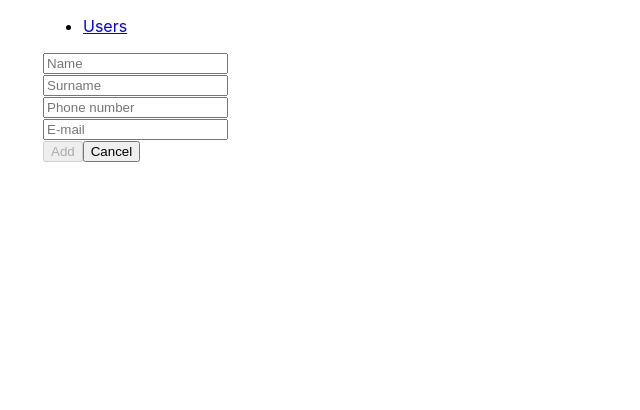
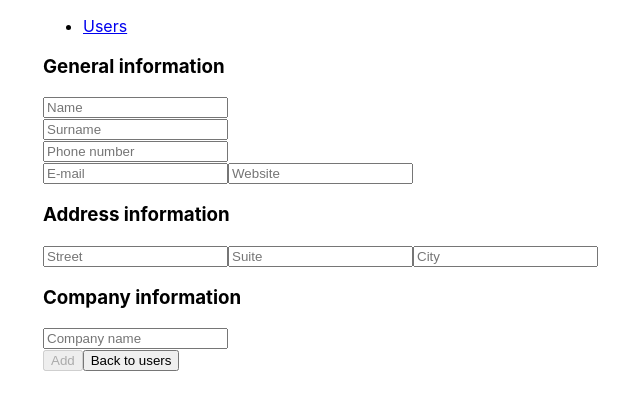
Before and after one commit to DoktorMc/users-albums, a React (Create React App) app: page /users in a window 1280 px wide. Both pictures are taken after typing "Sample" into the empty fields and a click on the button "Add new user". Shown: the top 410 px of the page, without its empty margins (42-682 px from the left). Built offline with nearby package versions, Linux system fonts and the light colour scheme; no server answers.

Commit message:
added the ability to add a new user

```diff
--- /dev/null
+++ b/src/hoc/withRouter.js
@@ -0,0 +1,21 @@
+import React from "react";
+import { useLocation, useNavigate, useParams } from "react-router-dom";
+
+export const withRouter = (Component) => {
+  function ComponentWithRouterProps(props) {
+    const location = useLocation();
+    const navigate = useNavigate();
+    const params = useParams();
+    return (
+      <Component
+        {...props}
+        routerInfo={{
+          location,
+          navigate,
+          params,
+        }}
+      />
+    );
+  }
+  return ComponentWithRouterProps;
+};
--- /dev/null
+++ b/src/hooks/useCastomNavigate.js
@@ -0,0 +1,13 @@
+import { useLocation, useNavigate } from "react-router-dom";
+
+const useCustomNavigate = (navigateTo = "/") => {
+  const navigate = useNavigate();
+
+  const goBack = () => navigate(-1);
+  const moveForward = () => navigate(+1);
+  const navigateToPage = () => navigate(navigateTo);
+
+  return { goBack, moveForward, navigateToPage };
+};
+
+export default useCustomNavigate;
--- a/src/modules/users/components/UsersList/UsersList.js
+++ b/src/modules/users/components/UsersList/UsersList.js
@@ -10,7 +10,7 @@ const UsersListPage = ({ users, onDeleteItem }) => {
    const navigate = useNavigate();
 
    const onAddUser= () => {
-     navigate(`${pathname}/add`, { replace: true });
+     navigate(`${pathname}/add`);
    };
 
   return (
--- a/src/modules/users/components/userAddEditForm/UserAddEditForm.js
+++ b/src/modules/users/components/userAddEditForm/UserAddEditForm.js
@@ -1,9 +1,20 @@
 import React, { useState, useEffect } from "react";
 import { connect } from "react-redux";
-import { useParams } from "react-router-dom";
+import { withRouter } from "../../../../hoc/withRouter";
+import useCustomNavigate from "../../../../hooks/useCastomNavigate";
+import { addUser } from "../../../../store/actions/userActions";
 
-export const UserAddEditForm = ({ onAddElement }) => {
-  const [contact, setContact] = useState({
+const setProperty = (obj, path, value) => {
+  const [head, ...rest] = path.split(".");
+
+  return {
+    ...obj,
+    [head]: rest.length ? setProperty(obj[head], rest.join("."), value) : value,
+  };
+};
+
+export const UserAddEditForm = ({ onAddUser, routerInfo }) => {
+  const [user, setUser] = useState({
     name: "",
     username: "",
     phone: "",
@@ -14,9 +25,6 @@ export const UserAddEditForm = ({ onAddElement }) => {
       city: "",
     },
     website: "",
-    company: {
-      name: "",
-    },
   });
 
   const [nameError, setNameError] = useState(" ");
@@ -25,6 +33,8 @@ export const UserAddEditForm = ({ onAddElement }) => {
   const [emailError, setEmailError] = useState(" ");
   const [formValid, setFormValid] = useState(false);
 
+  const navigate = useCustomNavigate();
+
   useEffect(() => {
     if (nameError || userNameError || phoneNumberError || emailError) {
       setFormValid(false);
@@ -32,8 +42,6 @@ export const UserAddEditForm = ({ onAddElement }) => {
       setFormValid(true);
     }
   }, [nameError, userNameError, phoneNumberError, emailError, formValid]);
-
-  const params = useParams()
 
   const errorText = (name, empty) => {
     const errors = {
@@ -56,25 +64,31 @@ export const UserAddEditForm = ({ onAddElement }) => {
     return errors[name]?.(empty);
   };
 
+  console.log("user", user);
+
   const onInputChange = (e) => {
     const { value, name } = e.target;
-    setContact({ ...contact, [name]: value });
+    setUser({ ...user, [name]: value });
+
+    setUser(setProperty(user, name, value));
     errorText(name, value);
   };
 
-  const onClick = (e) => {
+  const onClickAdd = (e) => {
     e.preventDefault();
-    onAddElement(contact);
+    onAddUser(user);
   };
 
   return (
+    <>
       <form className="form">
-      <div className="form-input">
+        <div className="form-input_general">
+          <h3>General information</h3>
           {nameError && <div className="form-error">{nameError}</div>}
           <input
             type="text"
             placeholder="Name"
-          value={contact.name}
+            value={user.name}
             onChange={onInputChange}
             name="name"
           />
@@ -82,7 +96,7 @@ export const UserAddEditForm = ({ onAddElement }) => {
           <input
             type="text"
             placeholder="Surname"
-          value={contact.username}
+            value={user.username}
             onChange={onInputChange}
             name="username"
           />
@@ -92,7 +106,7 @@ export const UserAddEditForm = ({ onAddElement }) => {
           <input
             type="text"
             placeholder="Phone number"
-          value={contact.phone}
+            value={user.phone}
             onChange={onInputChange}
             name="phone"
           />
@@ -100,37 +114,98 @@ export const UserAddEditForm = ({ onAddElement }) => {
           <input
             type="text"
             placeholder="E-mail"
-          value={contact.email}
+            value={user.email}
             onChange={onInputChange}
             name="email"
           />
+          <input
+            type="text"
+            placeholder="Website"
+            value={user.website}
+            onChange={onInputChange}
+            name="website"
+          />
         </div>
+        <div className="form-input_address">
+          <h3>Address information</h3>
 
+          <input
+            type="text"
+            placeholder="Street"
+            value={user.address?.street}
+            onChange={onInputChange}
+            name="address.street"
+          />
+          <input
+            type="text"
+            placeholder="Suite"
+            value={user.address?.suite}
+            onChange={onInputChange}
+            name="address.suite"
+          />
+          <input
+            type="text"
+            placeholder="City"
+            value={user.address?.city}
+            onChange={onInputChange}
+            name="address.city"
+          />
+        </div>
+        <div className="form-input_company">
+          <h3>Company information</h3>
+
+          <input
+            type="text"
+            placeholder="Company name"
+            value={user.company?.name}
+            onChange={onInputChange}
+            name="company.street"
+          />
+        </div>
+      </form>
       <div className="form-button">
-        {params.id ? (
+        {routerInfo.params.id ? (
+          <>
             <button
               className="form-button_save"
-            onClick={onClick}
+              // onClick={onClick}
               disabled={!formValid}
             >
               Edit
             </button>
+            <button className="form-button_cancel" onClick={navigate.goBack}>
+              Back to details
+            </button>
+          </>
         ) : (
+          <>
             <button
               className="form-button_save"
-            onClick={onClick}
+              onClick={onClickAdd}
               disabled={!formValid}
             >
               Add
             </button>
+            <button
+              className="form-button_cancel"
+              onClick={() => navigate.goBack()}
+            >
+              Back to users
+            </button>
+          </>
         )}
-
-        <button className="form-button_cancel">Cancel</button>
       </div>
-    </form>
+    </>
   );
 };
 
-const mapDispatchToProps = {};
+const mapStateToProps = () => ({});
 
-export default connect(null, mapDispatchToProps)(UserAddEditForm);
+const mapDispatchToProps = {
+  onAddUser: addUser,
+};
+
+export default connect(
+  mapStateToProps,
+  mapDispatchToProps
+)(withRouter(UserAddEditForm));
--- a/src/modules/users/components/userDetails/UserDetails.js
+++ b/src/modules/users/components/userDetails/UserDetails.js
@@ -7,7 +7,7 @@ const UserDetails = ({ userDetail }) => {
   const navigate = useNavigate()
 
   const onEditForm = () => {
-     navigate(`${pathname}/edit`, { replace: true })
+     navigate(`${pathname}/edit`)
   }
   return (
     <div>
--- a/src/modules/users/pages/UserModule.js
+++ b/src/modules/users/pages/UserModule.js
@@ -9,8 +9,8 @@ const UserModule = () => {
     <Routes>
       <Route path="/" element={<UserPage />} />
       <Route path="/:id" element={<UserDetailsPage />} />
-      <Route path="/add" element={<UserCRDPage />} />
-      <Route path="/:id/edit" element={<UserCRDPage />} />
+      <Route path="/add/" element={<UserCRDPage />} />
+      <Route path="/:id/edit/" element={<UserCRDPage />} />
       <Route path="*" element={<Navigate to="/notfound" replace={true} />} />
     </Routes>
   );
--- a/src/store/actions/userActions.js
+++ b/src/store/actions/userActions.js
@@ -24,6 +24,15 @@ export const getUserDetails = (id) => (dispatch) => {
   });
 };
 
+export const addUser = (user) => (dispatch) => {
+  api.post('users', user).then((resp) => {
+    dispatch({
+      type: ACTION_ADD_USER,
+      payload: resp.data
+    })
+  })
+}
+
 export const deleteUser = (id) => (dispatch) => {
   api.delete(`users/${id}`);
   dispatch({
--- a/src/store/reducers/userReducer.js
+++ b/src/store/reducers/userReducer.js
@@ -1,4 +1,5 @@
 import {
+  ACTION_ADD_USER,
   ACTION_DELETE_USER,
   ACTION_GET_USERS,
   ACTION_GET_USER_DETAILS,
@@ -23,6 +24,12 @@ const userReducer = (state = initialState, { type, payload }) => {
     case ACTION_GET_USER_DETAILS:
       return { ...state, userDetail: payload };
 
+    case ACTION_ADD_USER:
+      return {
+        ...state,
+        users: [...state.users, payload],
+      };
+
     default:
       return state;
   }
```
Lines whose indentation alone changed are shown as unchanged.
